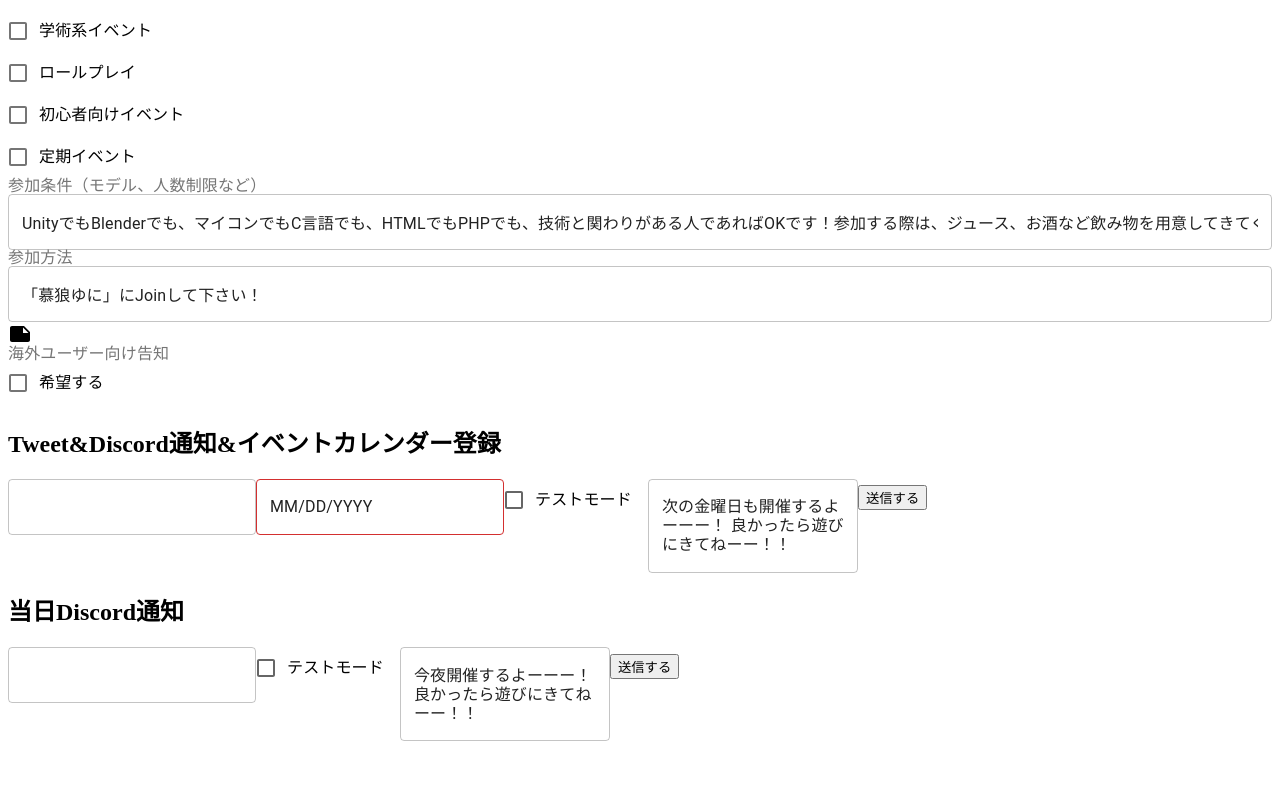
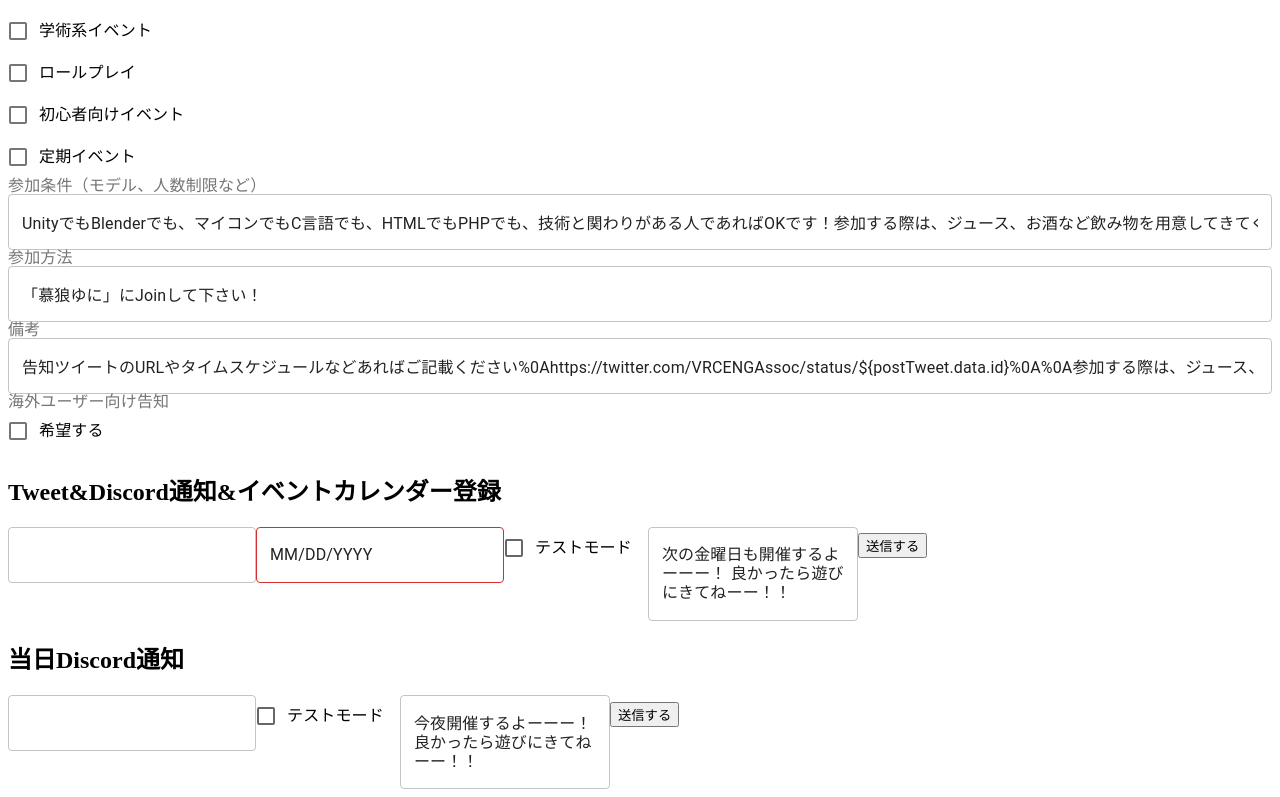
Before and after one commit to yuya-0928/eventAnnounceBot, a React (Vite) app in the folder frontend/: page / in a window 1280 px wide. Shown: the part 1020-1817 px from the top of the page. Before the commit the page ends 1769 px from the top, so only its background shows below. Built offline with nearby package versions, Linux system fonts and the light colour scheme.

Commit message:
Noteコンポーネントのインポート元を変更する

```diff
--- a/frontend/src/component/VrcEventCalenderUrlGenerator/index.tsx
+++ b/frontend/src/component/VrcEventCalenderUrlGenerator/index.tsx
@@ -12,7 +12,7 @@ import { EventContent } from "./Form/EventContent";
 import { EventGenre } from "./Form/EventGenre";
 import { ParticipationConditions } from "./Form/ParticipationConditions";
 import { WayToParticipate } from "./Form/WayToParticipate";
-import { Note } from "@mui/icons-material";
+import { Note } from "./Form/Note";
 import { NoticeForOverseasUsers } from "./Form/NoticeForOverseasUsers";
 
 export const VrcEventCalenderUrlGenerator = () => {
@@ -96,7 +96,7 @@ export const VrcEventCalenderUrlGenerator = () => {
           wayToParticipate={formik.values.wayToParticipate}
           onChange={() => formik.handleChange}
         />
-        <Note />
+        <Note note={formik.values.note} onChange={() => formik.handleChange} />
         <NoticeForOverseasUsers />
       </MuiFormGroup>
     </form>
```
